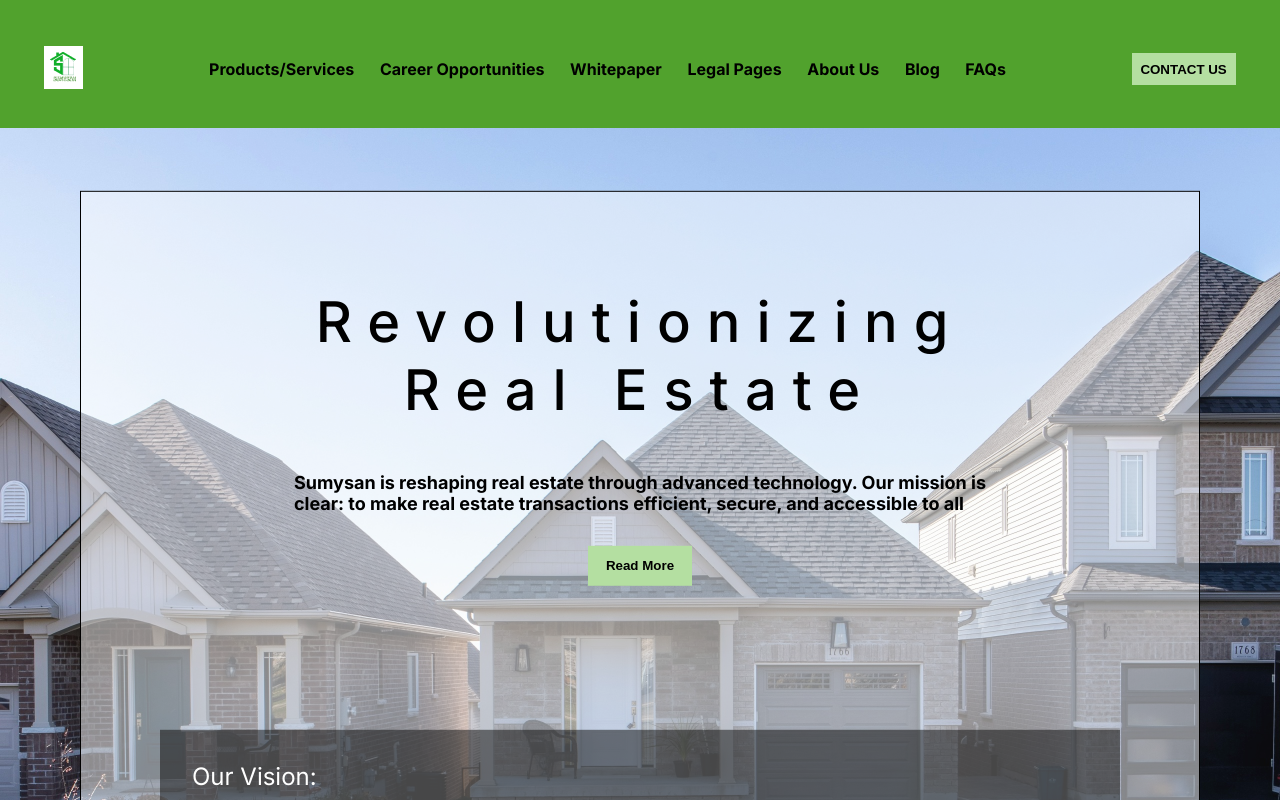
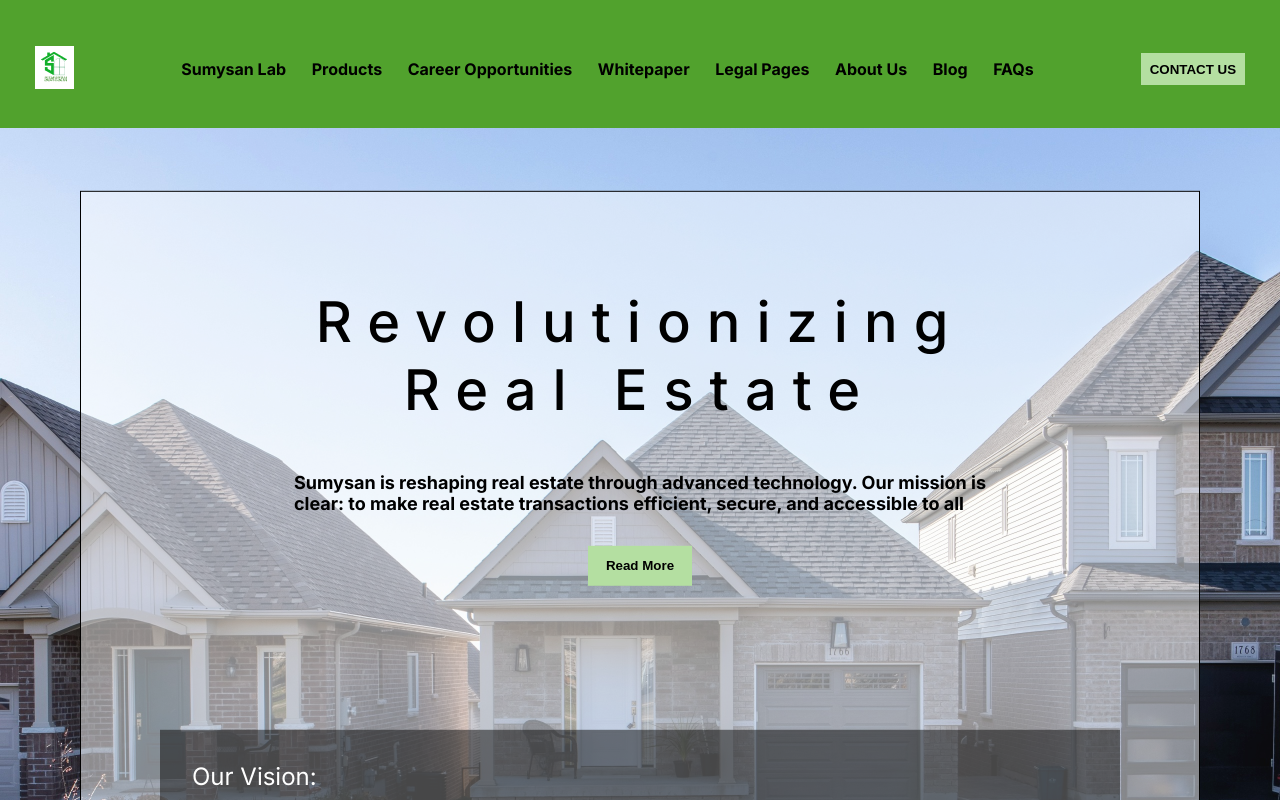
Before and after one commit to SumySan-Homex/Sumysan, a Next.js app: page / in a window 1280 px wide. Shown: the top 800 px of the page. Built offline with nearby package versions, Linux system fonts and the light colour scheme.

Commit message:
:ambulance: Fix for navbar structre

```diff
--- a/components/Navbar.tsx
+++ b/components/Navbar.tsx
@@ -9,7 +9,10 @@ const Navlinks = () => {
     <nav>
       <ul className={styles.navlinks}>
         <li className={styles.navlist}>
-          <Link href="/products">Products/Services</Link>
+          <Link href="/sumysanlab">Sumysan Lab</Link>
+        </li>
+        <li className={styles.navlist}>
+          <Link href="/products">Products</Link>
         </li>
         <li className={styles.navlist}>
           <Link href="/careerOpportunities">Career Opportunities</Link>
```
Also changed, not shown: app/sumysanlab/page.tsx (added, +7 -0 lines).
